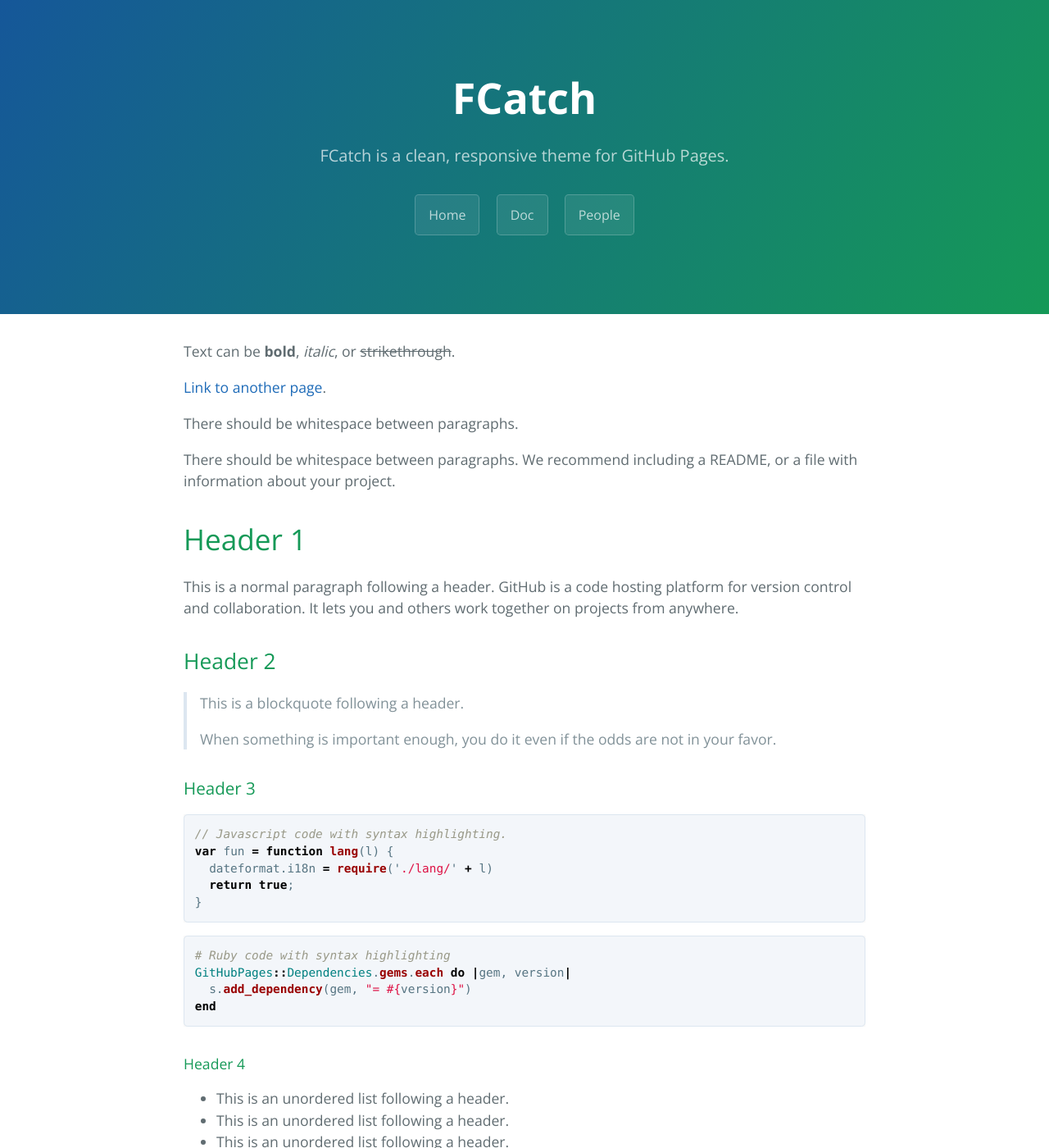
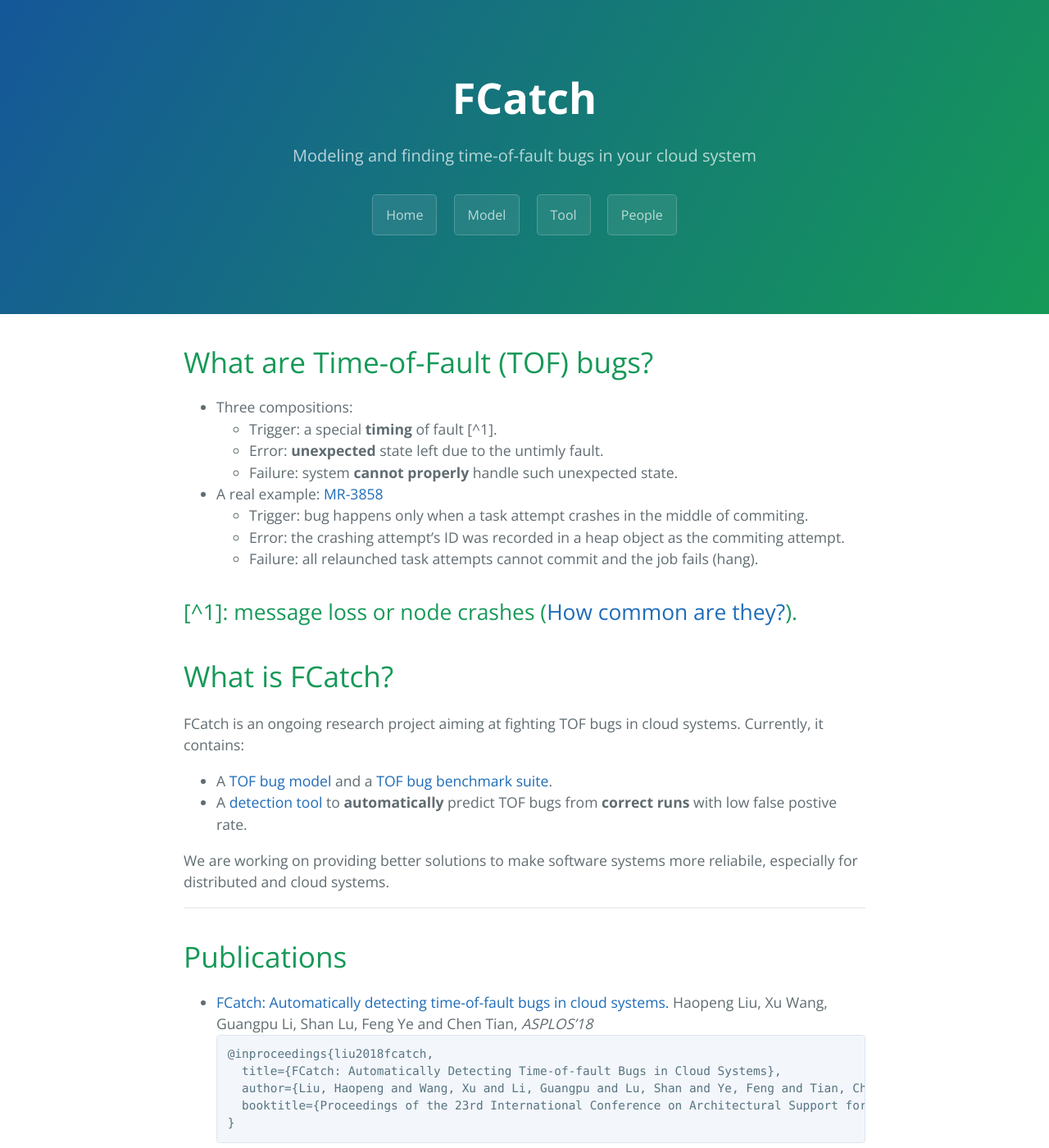
Before and after one commit to haopeng-liu/FCatch, a Jekyll site: the page built from index.md, in a window 1280 px wide and 1400 px high. Shown: the whole window at 82% size. Built offline with Jekyll 4.4.1, drawn with Linux system fonts in a browser that asks for light colours; our own code applies the rules of GitHub Pages for plain Markdown files; some of the changed text lies outside the part shown.

Commit message:
add home page

````diff
--- a/_config.yml
+++ b/_config.yml
@@ -1,5 +1,6 @@
 title: FCatch
-description: FCatch is a clean, responsive theme for GitHub Pages.
+description: Modeling and finding time-of-fault bugs in your cloud system
 show_downloads: true
 google_analytics:
 theme: jekyll-theme-cayman
+markdown: kramdown
--- a/_layouts/default.html
+++ b/_layouts/default.html
@@ -17,7 +17,8 @@
         <!--{% endif %}-->
         <!--{% if site.show_downloads %}-->
         <a href="https://haopeng-liu.github.io/FCatch/" class="btn">Home</a>
-        <a href="https://haopeng-liu.github.io/FCatch/doc" class="btn">Doc</a>
+        <a href="https://haopeng-liu.github.io/FCatch/model" class="btn">Model</a>
+        <a href="https://haopeng-liu.github.io/FCatch/tool" class="btn">Tool</a>
         <a href="https://haopeng-liu.github.io/FCatch/people" class="btn">People</a>
         <!--{% endif %}-->
     </section>
--- a/index.md
+++ b/index.md
@@ -2,16 +2,42 @@
 layout: default
 ---
 
-Text can be **bold**, _italic_, or ~~strikethrough~~.
 
-[Link to another page](another-page).
+# [](#header-1)What are Time-of-Fault (TOF) bugs?
+* Three compositions:
+  * Trigger: a special **timing** of fault [^1].
+  * Error: **unexpected** state left due to the untimly fault.
+  * Failure: system **cannot properly** handle such unexpected state.
+* A real example: [MR-3858](https://issues.apache.org/jira/browse/MAPREDUCE-3858)
+  * Trigger: bug happens only when a task attempt crashes in the middle of commiting.
+  * Error: the crashing attempt's ID was recorded in a heap object as the commiting attempt.
+  * Failure: all relaunched task attempts cannot commit and the job fails (hang).
 
-There should be whitespace between paragraphs.
+[^1]: message loss or node crashes ([How common are they?](./chart.jpg)).
+---
 
-There should be whitespace between paragraphs. We recommend including a README, or a file with information about your project.
+# [](#header-1)What is FCatch?
+FCatch is an ongoing research project aiming at fighting TOF bugs in cloud systems. Currently, it contains:
+*     A [TOF bug model](model) and a [TOF bug benchmark suite](https://goo.gl/forms/qbGVz4bt8DFpU6F33).
+*     A [detection tool](tool) to **automatically** predict TOF bugs from **correct runs** with low false postive rate.
 
-# [](#header-1)Header 1
+We are working on providing better solutions to make software systems more reliabile, especially for distributed and cloud systems.
 
+---
+
+# [](#header-1)Publications
+*     [FCatch: Automatically detecting time-of-fault bugs in cloud systems.](http://people.cs.uchicago.edu/~shanlu/paper/asplos18_fcatch.pdf) Haopeng Liu, Xu Wang, Guangpu Li, Shan Lu, Feng Ye and Chen Tian, _ASPLOS'18_
+```
+@inproceedings{liu2018fcatch,
+  title={FCatch: Automatically Detecting Time-of-fault Bugs in Cloud Systems},
+  author={Liu, Haopeng and Wang, Xu and Li, Guangpu and Lu, Shan and Ye, Feng and Tian, Chen},
+  booktitle={Proceedings of the 23rd International Conference on Architectural Support for Programming Languages and Operating Systems (ASPLOS'18)},
+}
+```
+
+---
+
+<!---
 This is a normal paragraph following a header. GitHub is a code hosting platform for version control and collaboration. It lets you and others work together on projects from anywhere.
 
 ## [](#header-2)Header 2
@@ -121,3 +147,4 @@ Long, single-line code blocks should not wrap. They should horizontally scroll i
 ```
 The final element.
 ```
+--->
````
Also changed, not shown: model.md (added, +3 -0 lines), people.md (+1 -1 lines), tool.md (added, +6 -0 lines), chart.jpg (added).
